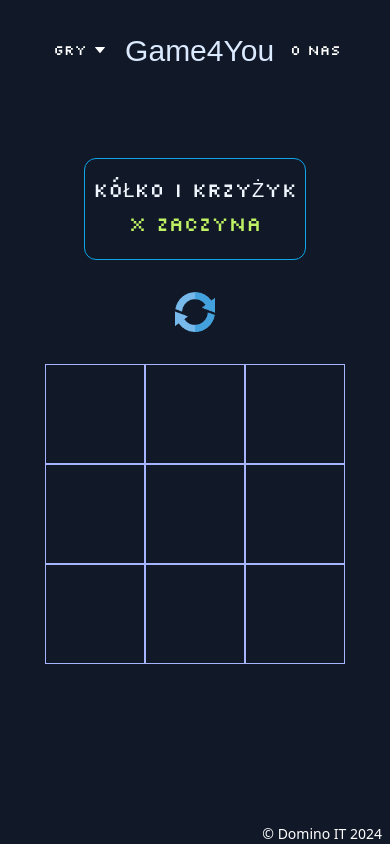
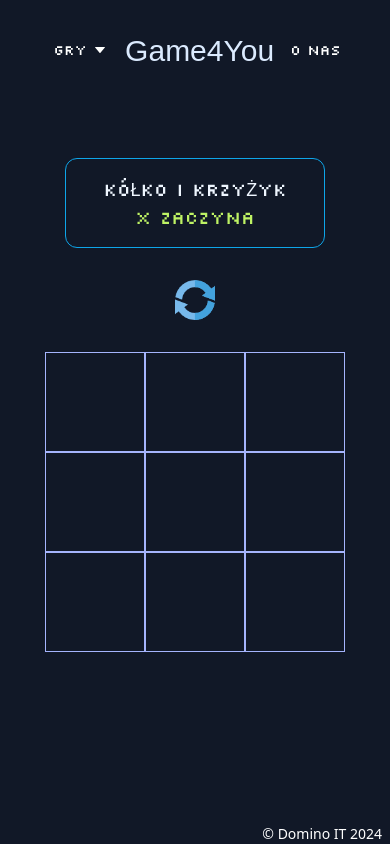
Before and after one commit to DominoxB/Game4You, a Vue app: page /SinglePlayer in a window 390 px wide. Built offline with nearby package versions, Linux system fonts and the light colour scheme; a web font is replaced by a local one; what tailwindcss-animated would draw is missing.

Commit message:
feat: add responsive classes

```diff
--- a/src/components/atoms/TicTacToeInfoBoard.vue
+++ b/src/components/atoms/TicTacToeInfoBoard.vue
@@ -1,8 +1,8 @@
 <template>
   <div
-    class="text-center border border-sky-500 py-4 px-1 md:p-6 rounded-xl text-blue-100 text-xl md:text-2xl lg:text-3xl uppercase font-silk lg::w-1/4">
+    class="text-center border border-sky-500 py-4 px-1 md:p-6 rounded-xl text-blue-100 text-lg md:text-2xl lg:text-3xl uppercase font-silk w-2/3 md:w-2/4 xl:w-1/4">
     <div class="text-blue-50">Kółko i krzyżyk</div>
-    <div class="px-10 py-1.5 rounded-md text-lime-300">{{ message }}</div>
+    <div class="rounded-md text-lime-300">{{ message }}</div>
   </div>
 </template>
 
```
